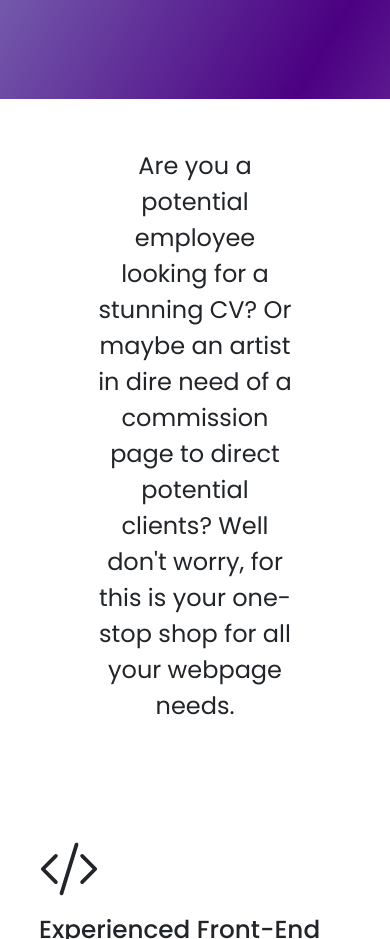
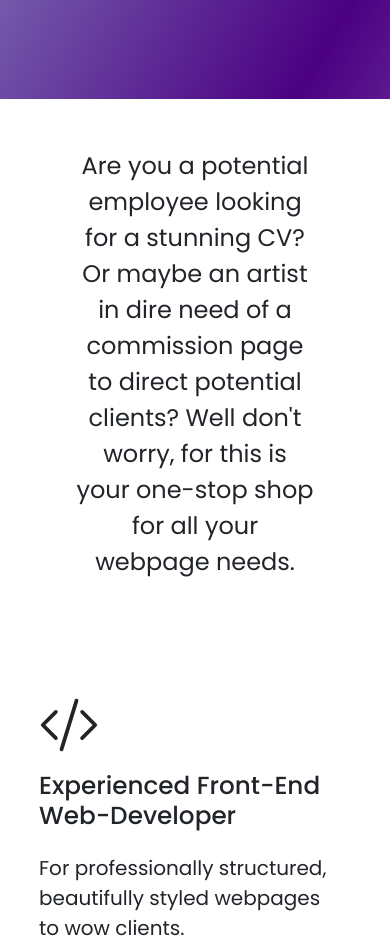
Before and after one commit to Abdul-Jalil-K/DeveloperForHire, a plain HTML site: page index.html in a window 390 px wide. Shown: the part 863-1802 px from the top of the page. Drawn offline with nearby package versions, Linux system fonts and the light colour scheme.

Commit message:
Update styles.css

```diff
--- a/css/styles.css
+++ b/css/styles.css
@@ -142,7 +142,7 @@ h4 {
     }
 
     .summary {
-        width: 65%;
+        width: 75%;
     }
 
     .resume-svg {
```
